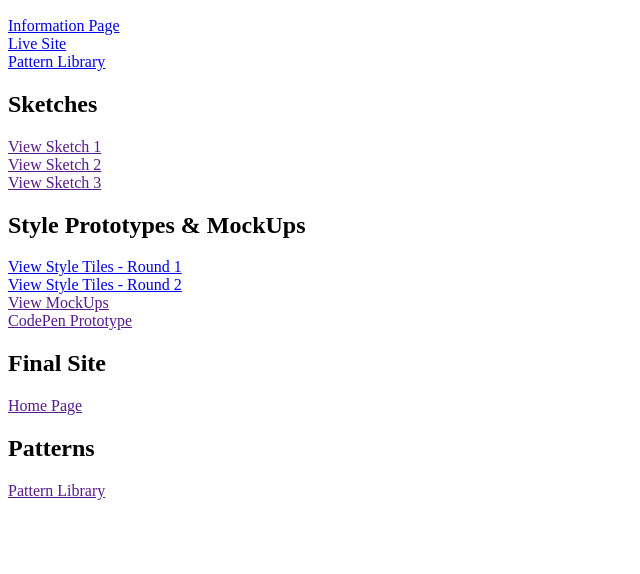
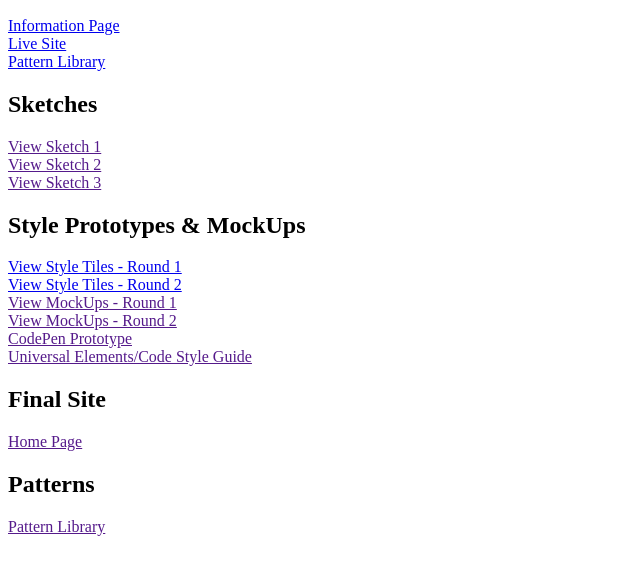
Before and after one commit to KentStateWeb/s2017-creative_kidz_reed_spring2017, a plain HTML site: page redesign/index.html in a window 1280 px wide. Shown: the part 110-684 px from the top of the page, without its empty margins (0-640 px from the left). Drawn offline with Linux system fonts and the light colour scheme.

Commit message:
Updating Information

```diff
--- a/redesign/index.html
+++ b/redesign/index.html
@@ -26,10 +26,14 @@
     <br>
     <a href="sketch/redesign_styleTiles2.pdf" target="_blank">View Style Tiles - Round 2</a>
     <br>
-    <a href="" target="_blank">View MockUps</a>
+    <a href="" target="_blank">View MockUps - Round 1</a>
+    <br>
+    <a href="" target="_blank">View MockUps - Round 2</a>
     <br>
     <a href="" target="_blank">CodePen Prototype</a>
-
+    <br>
+    <a href="" target="_blank">Universal Elements/Code Style Guide</a>
+    <br>
     <h2>Final Site</h2>
     <a href="" target="_blank">Home Page</a>
 
```
